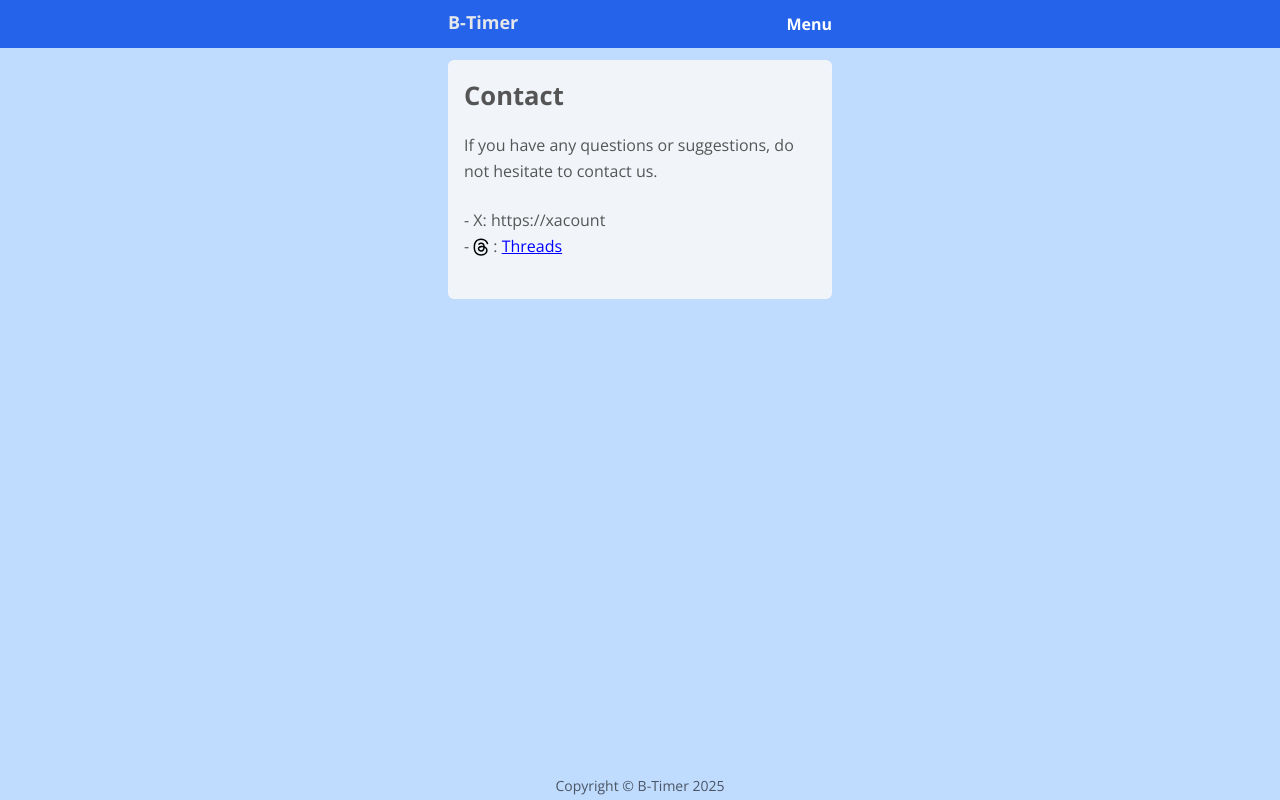
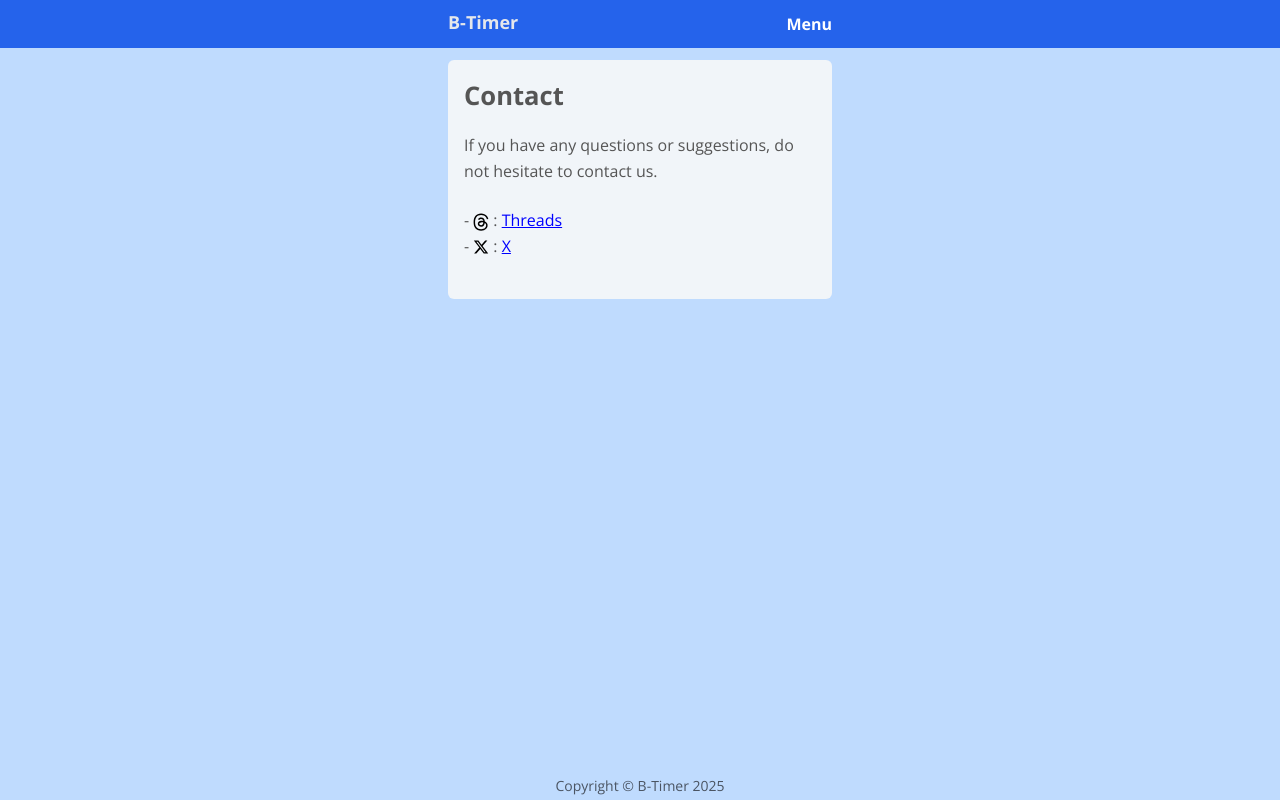
Before and after one commit to kenwebwork/visual-timer, a React (Vite) app: page /contact in a window 1280 px wide. Built offline with nearby package versions, Linux system fonts and the light colour scheme.

Commit message:
add X account for contact page

```diff
--- a/src/pages/ContactPage.tsx
+++ b/src/pages/ContactPage.tsx
@@ -8,10 +8,11 @@ function ContactPage(){
     <h1>Contact</h1>
     <p>If you have any questions or suggestions, do not hesitate to contact us.</p>
     <ul>
-      {/* <li>Email: {EMAIL_ADSRESS}</li> */}
-      <li>X: {X_ACCOUNT}</li>
       <li>
         <svg xmlns="http://www.w3.org/2000/svg" viewBox="0 0 448 512" className="inline-block w-4 mr-1"><path d="M331.5 235.7c2.2 .9 4.2 1.9 6.3 2.8c29.2 14.1 50.6 35.2 61.8 61.4c15.7 36.5 17.2 95.8-30.3 143.2c-36.2 36.2-80.3 52.5-142.6 53h-.3c-70.2-.5-124.1-24.1-160.4-70.2c-32.3-41-48.9-98.1-49.5-169.6V256v-.2C17 184.3 33.6 127.2 65.9 86.2C102.2 40.1 156.2 16.5 226.4 16h.3c70.3 .5 124.9 24 162.3 69.9c18.4 22.7 32 50 40.6 81.7l-40.4 10.8c-7.1-25.8-17.8-47.8-32.2-65.4c-29.2-35.8-73-54.2-130.5-54.6c-57 .5-100.1 18.8-128.2 54.4C72.1 146.1 58.5 194.3 58 256c.5 61.7 14.1 109.9 40.3 143.3c28 35.6 71.2 53.9 128.2 54.4c51.4-.4 85.4-12.6 113.7-40.9c32.3-32.2 31.7-71.8 21.4-95.9c-6.1-14.2-17.1-26-31.9-34.9c-3.7 26.9-11.8 48.3-24.7 64.8c-17.1 21.8-41.4 33.6-72.7 35.3c-23.6 1.3-46.3-4.4-63.9-16c-20.8-13.8-33-34.8-34.3-59.3c-2.5-48.3 35.7-83 95.2-86.4c21.1-1.2 40.9-.3 59.2 2.8c-2.4-14.8-7.3-26.6-14.6-35.2c-10-11.7-25.6-17.7-46.2-17.8H227c-16.6 0-39 4.6-53.3 26.3l-34.4-23.6c19.2-29.1 50.3-45.1 87.8-45.1h.8c62.6 .4 99.9 39.5 103.7 107.7l-.2 .2zm-156 68.8c1.3 25.1 28.4 36.8 54.6 35.3c25.6-1.4 54.6-11.4 59.5-73.2c-13.2-2.9-27.8-4.4-43.4-4.4c-4.8 0-9.6 .1-14.4 .4c-42.9 2.4-57.2 23.2-56.2 41.8l-.1 .1z"/></svg>: <a href={THREADS_ACCOUNT} target="_blank" rel="noopener noreferrer">Threads</a>
+      </li>
+      <li>
+        <svg xmlns="http://www.w3.org/2000/svg" viewBox="0 0 512 512" className="inline-block w-4 mr-1"><path d="M389.2 48h70.6L305.6 224.2 487 464H345L233.7 318.6 106.5 464H35.8L200.7 275.5 26.8 48H172.4L272.9 180.9 389.2 48zM364.4 421.8h39.1L151.1 88h-42L364.4 421.8z"/></svg>: <a href={X_ACCOUNT} target="_blank" rel="noopener noreferrer">X</a>
       </li>
     </ul>
     </>
--- a/src/utils/constants.tsx
+++ b/src/utils/constants.tsx
@@ -2,7 +2,7 @@ export const APP_NAME: string = 'B-Timer';
 export const APP_URL: string = 'https://b-timer.com';
 
 // export const EMAIL_ADSRESS: string = 'support@hoge.com';
-export const X_ACCOUNT: string = 'https://xacount';
+export const X_ACCOUNT: string = 'https://x.com/b_timer_webapp';
 export const THREADS_ACCOUNT: string = 'https://www.threads.net/@b_timer_';
 
 interface pages {
```
